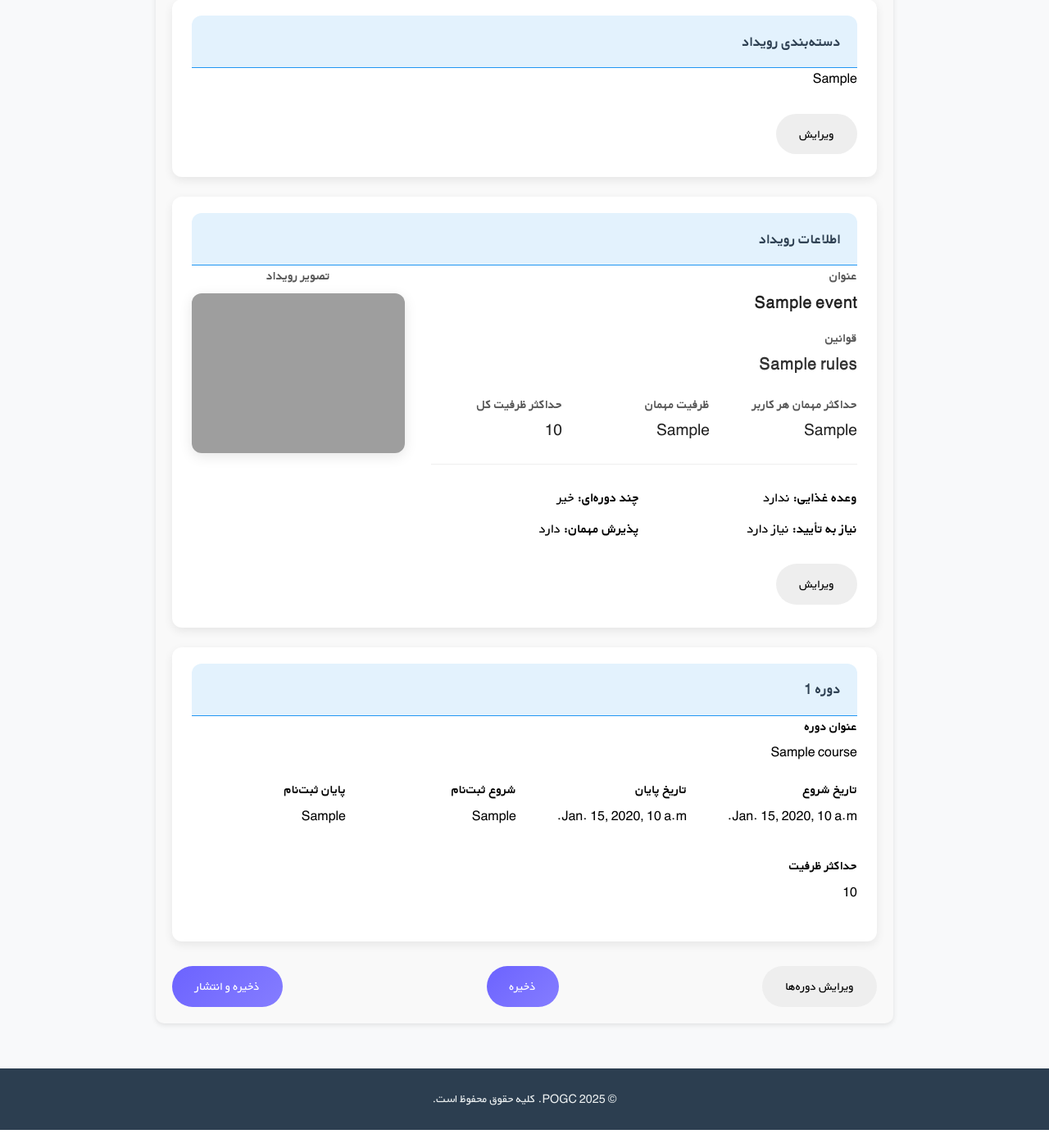
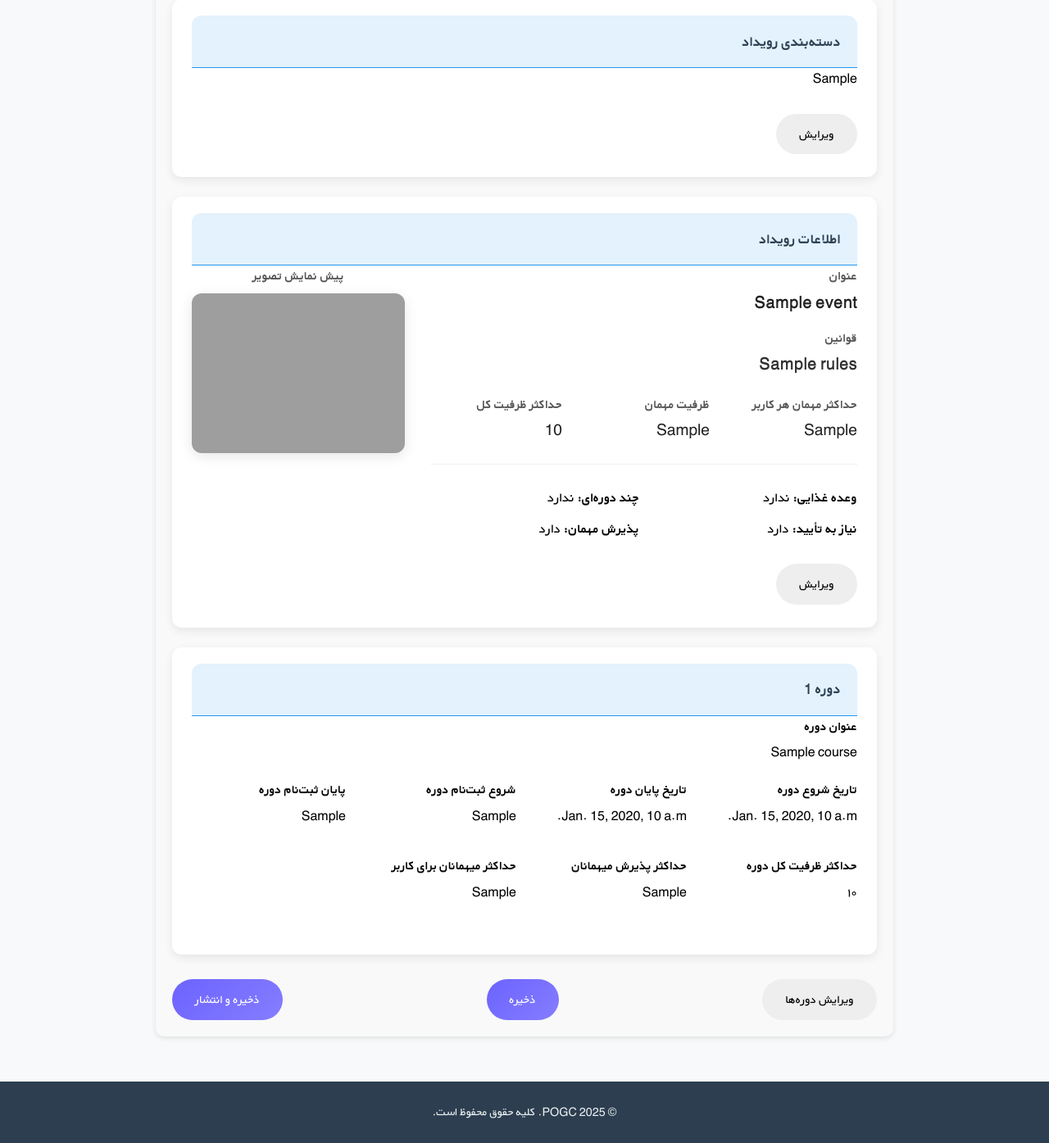
Before and after one commit to jacob6209/event_project, a Django app: template event/templates/confirm_step.html in a window 1280 px wide. Shown: the part 223-1618 px from the top of the page at 82% size. Run offline with Django 5.2, Linux system fonts and the light colour scheme; the template is opened without the code that fills it: most values are stand-ins (such as "Sample title", 1, 10 or a date in 2020); some libraries are stand-ins or nearby versions; grey boxes are pictures that could not be loaded.

Commit message:
fixed an bug

```diff
--- a/event/templates/confirm_step.html
+++ b/event/templates/confirm_step.html
@@ -2,7 +2,7 @@
 {% load static %}
 
 {% block title %}تأیید اطلاعات{% endblock %}
-
+{% load event_tags%}
 {% block content %}
 {% include "_wizard_progress.html" %}
 
@@ -37,7 +37,7 @@
 
                 <!-- تصویر رویداد -->
                 <div class="event-image">
-                    <div class="label">تصویر رویداد</div>
+                    <div class="label">پیش نمایش تصویر</div>
                     {% if prefill.event.image_name %}
                         <img src="/media/{{ prefill.event.image_name }}" alt="تصویر رویداد" class="event-img">
                     {% else %}
@@ -75,10 +75,10 @@
                     <hr class="divider">
 
                     <div class="event-flags-grid">
-                        <div><strong>چند دوره‌ای:</strong> {{ prefill.event.is_multi_course|yesno:"بله,خیر" }}</div>
+                        <div><strong>چند دوره‌ای:</strong> {{ prefill.event.is_multi_course|yesno:"دارد,ندارد" }}</div>
                         <div><strong>وعده غذایی:</strong> {{ prefill.event.has_food|yesno:"دارد,ندارد" }}</div>
                         <div><strong>پذیرش مهمان:</strong> {{ prefill.event.allows_guests|yesno:"دارد,ندارد" }}</div>
-                        <div><strong>نیاز به تأیید:</strong> {{ prefill.event.requires_approval|yesno:"نیاز دارد,نیاز ندارد" }}</div>
+                        <div><strong>نیاز به تأیید:</strong> {{ prefill.event.requires_approval|yesno:" دارد, ندارد" }}</div>
                     </div>
                 </div>
 
@@ -108,32 +108,47 @@
 
         <div class="course-dates-grid">
             <div class="form-section">
-                <label>تاریخ شروع</label>
+                <label> تاریخ شروع دوره</label>
                 <p>{{ course.start_date }}</p>
             </div>
 
             <div class="form-section">
-                <label>تاریخ پایان</label>
+                <label>تاریخ پایان دوره</label>
                 <p>{{ course.end_date }}</p>
             </div>
 
             <div class="form-section">
-                <label>شروع ثبت‌نام</label>
+                <label> شروع ثبت‌نام دوره</label>
                 <p>{{ course.registration_start }}</p>
             </div>
 
             <div class="form-section">
-                <label>پایان ثبت‌نام</label>
+                <label>پایان ثبت‌نام دوره</label>
                 <p>{{ course.registration_end }}</p>
             </div>
         </div>
 
-        <div class="course-capacity">
+        <div class="course-dates-grid">
             <div class="form-section">
-                <label>حداکثر ظرفیت</label>
-                <p>{{ course.max_capacity }}</p>
+                <label> حداکثر ظرفیت کل دوره</label>
+                <p>{{ course.max_capacity|persian_digits }}</p>
+            </div>
+
+            <div class="form-section">
+                <label> حداکثر پذیرش میهمانان </label>
+                <p>{{ course.max_guests|persian_digits}}</p>
+            </div>
+
+            <div class="form-section">
+                <label> حداکثر میهمانان برای کاربر </label>
+                <p>{{ course.max_guests_per_user|persian_digits}}</p>
             </div>
         </div>
+
+
+
+
+
     </div>
     {% endfor %}
 
```
